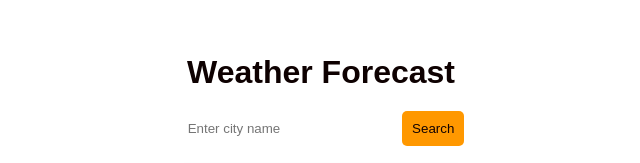
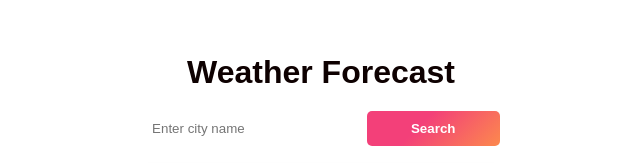
Before and after one commit to yemcharlapavankalyan/weather-forecast, a plain HTML site: page index.html in a window 1280 px wide. Shown: the part 109-272 px from the top of the page, without its empty margins (319-959 px from the left). Drawn offline with Linux system fonts and the light colour scheme.

Commit message:
Update wheather2.css

```diff
--- a/wheather2.css
+++ b/wheather2.css
@@ -29,14 +29,7 @@ input {
     border: none;
 }
 
-button {
-    padding: 10px;
-    background: #ff9800;
-    color: rgb(18, 3, 3);
-    border: none;
-    cursor: pointer;
-    border-radius: 5px;
-}
+
 
 .weather-card {
     background: rgba(255, 255, 255, 0.2);
@@ -78,11 +71,17 @@ img {
     font-size: 1.5em;
     margin-left: 10px;
 }
+.weatherButton {
+  width: 10em;
+  height: 5ex;
+  background-image: linear-gradient(135deg, #f34079 40%, #fc894d);
+  border: none;
+  border-radius: 5px;
+  font-weight: bold;
+  color: white;
+  cursor: pointer;
+}
 
-.joinBtn:hover {
-    background-color: rgb(232, 183, 123);
-  }
-
-.joinBtn:active{
-box shodow : 2px 2px 5px #fc894d;
+.weatherButton:active {
+  box-shadow: 2px 2px 5px #fc894d;
 }
```
